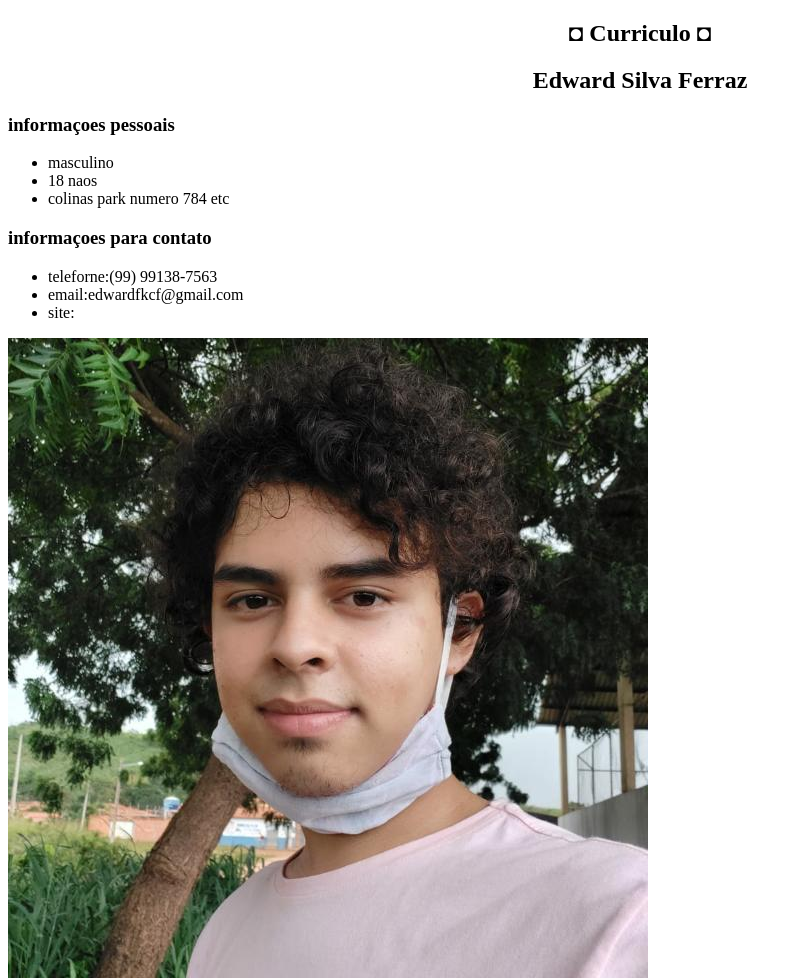
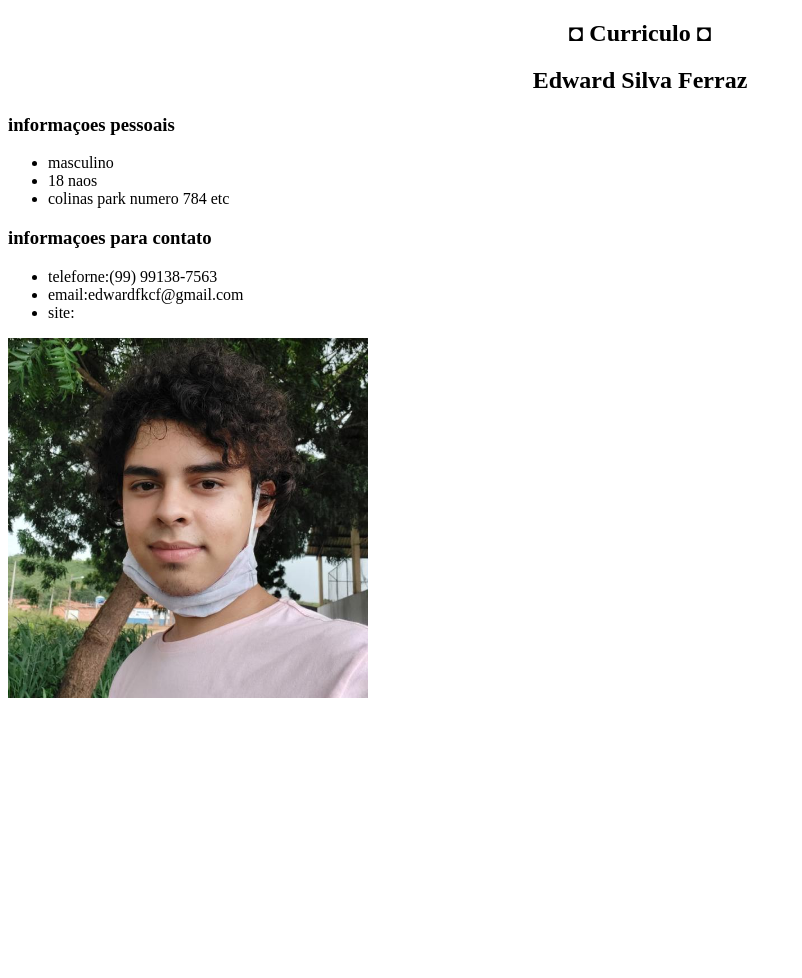
Before and after one commit to edwardfks/edwardfks.github.io, a plain HTML site: page index.html in a window 1280 px wide. Shown: the whole page, without its empty margins (0-802 px from the left). After the commit the page ends 800 px from the top, so only its background shows below. Drawn offline with Linux system fonts and the light colour scheme.

Commit message:
Update index.html

```diff
--- a/index.html
+++ b/index.html
@@ -31,7 +31,7 @@
   </section>
 
 
-  <img src="img/curriculo.jpg">
+  <img src="img/curriculo.jpg" width="360">
 
 
 
```
